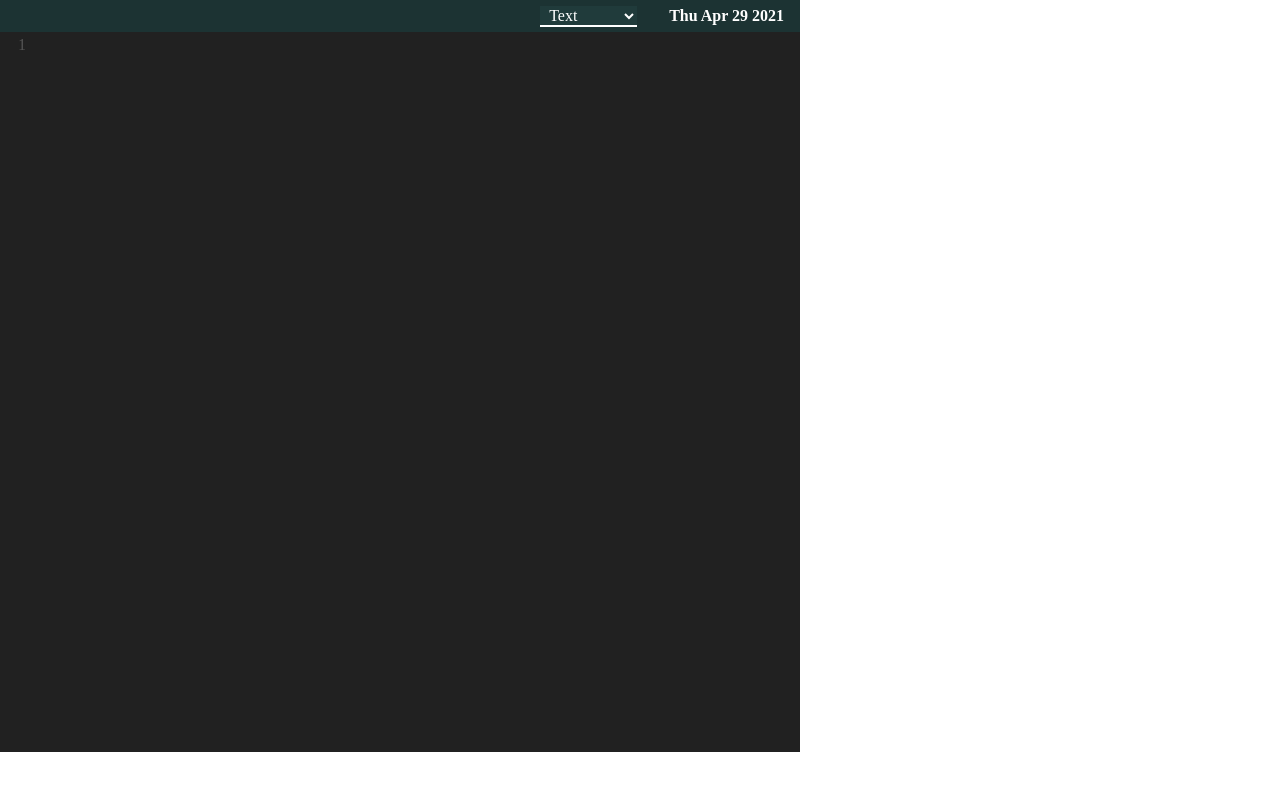
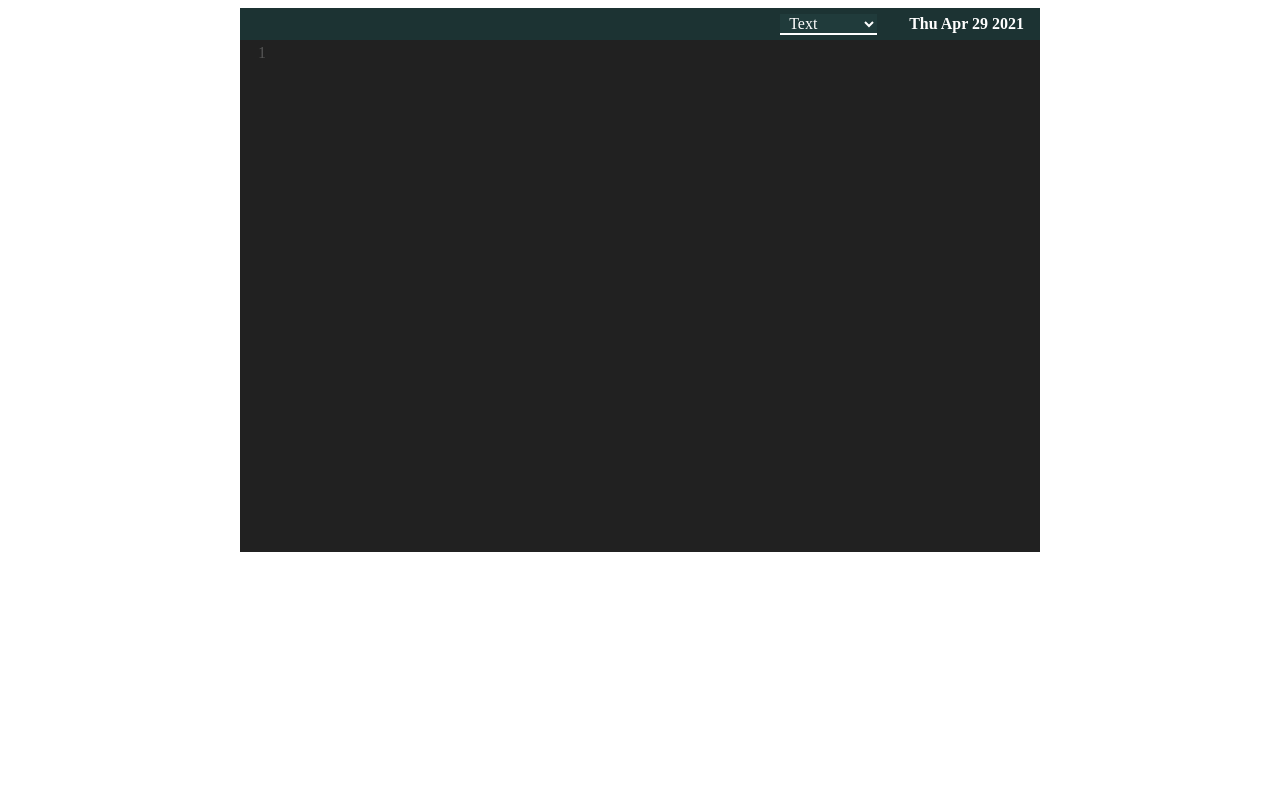
Before and after one commit to deb2000-sudo/project-codeddy, a React (Create React App) app: page /Editor in a window 1280 px wide. Shown: the top 790 px of the page. Built offline with nearby package versions, Linux system fonts and the light colour scheme.

Commit message:
Update Editor.css

```diff
--- a/src/containers/pages/Editor.css
+++ b/src/containers/pages/Editor.css
@@ -1,4 +1,7 @@
 .editor {
+  margin-top: .5em;
+  margin-left: auto;
+  margin-right: auto;
   display: flex;
   flex-direction: column;
   background-color: #225555;
@@ -26,7 +29,7 @@
 }
 
 .CodeMirror {
-  height: 45rem;
+  height: 32rem;
   font-size: 1rem;
   overflow-y: hidden;
   font-family: "Source Code Pro";
```
